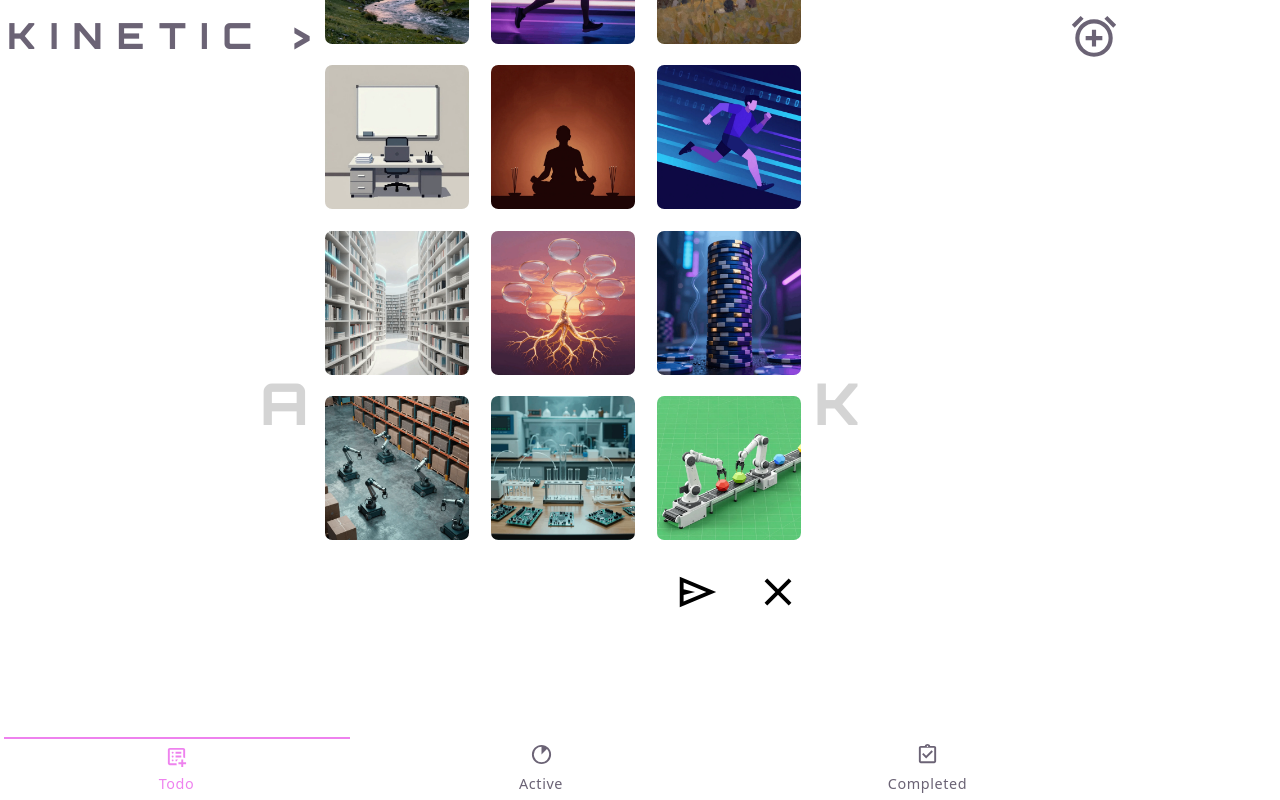
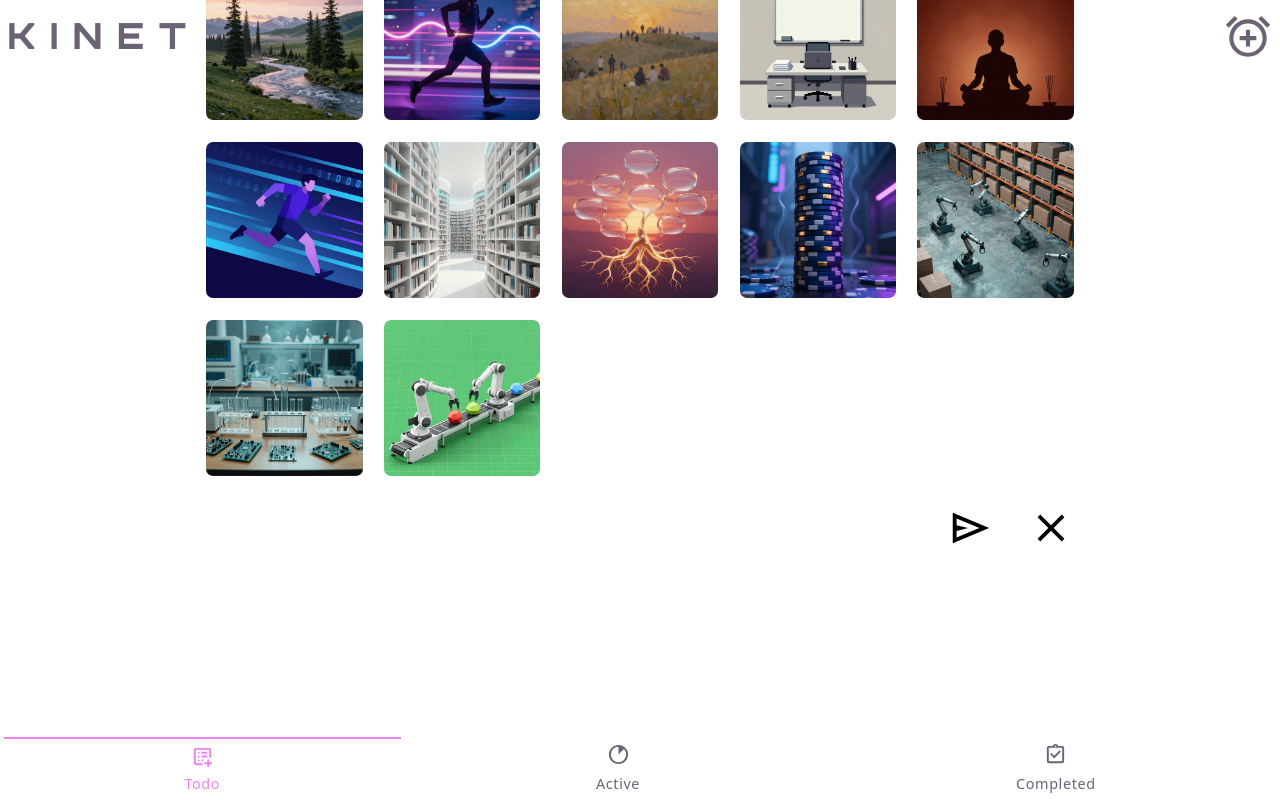
Before and after one commit to itzArka1407/Kinetic, a React (Vite) app: page / in a window 1280 px wide. Built offline with nearby package versions, Linux system fonts and the light colour scheme.

Commit message:
Fixed logic and UI bugs

```diff
--- a/src/App.css
+++ b/src/App.css
@@ -181,6 +181,7 @@ button::before {
     display: flex;
     flex-direction: column;
     gap: .8em;
+    width: 70vw;
 
     &::backdrop {
         background-color: rgba(0, 0, 0, 0.6);
@@ -234,7 +235,7 @@ button::before {
 
         & .task-images-panel {
             display: grid;
-            grid-template-columns: repeat(3, 8em);
+            grid-template-columns: repeat(auto-fit, minmax(8em, 1fr));
             gap: 1.2em;
 
             &>h2 {
@@ -244,7 +245,7 @@ button::before {
             &>img {
                 cursor: pointer;
                 display: block;
-                width: 8em;
+                width: 100%;
                 aspect-ratio: 1;
                 border-radius: .4em;
                 transition: .2s ease;
--- a/src/components/TaskCreationDialog.tsx
+++ b/src/components/TaskCreationDialog.tsx
@@ -1,6 +1,6 @@
 // Dialog to create a todo task
 import React, { useRef, useState, type InputEvent, type SubmitEvent } from "react";
-import { type ActiveTask, type Task, type TodoTask } from "../state";
+import { useCurrentDateTimeConstraint, type ActiveTask, type Task, type TodoTask } from "../state";
 
 function TaskCreationDialog(
     { setTasks, dialogRef, panelIdx }:
@@ -19,13 +19,15 @@ function TaskCreationDialog(
         if (submitAction.current === 'submit') {
             const name = formData.get('task-name') as string;
             const description = formData.get('task-desc') as string;
-            const starting_time = Date.parse(formData.get('start-time') as string) || undefined;
-            const ending_time = Date.parse(formData.get('end-time') as string) || undefined;
+            const starting_time = Date.parse(formData.get('start-time') as string) || Date.now(); // For active tasks, this is Date.now(0
+            const ending_time = Date.parse(formData.get('end-time') as string);
+
+            if (starting_time < Date.now() || ending_time < starting_time) return; // Invalid inputs
 
             let new_task: ActiveTask | TodoTask = panelIdx === 1 ? {
                 name: name,
                 description: description,
-                start_time: Date.now(), // Active task is added NOW
+                start_time: starting_time,
                 end_time: ending_time,
                 task_pic_idx: selectedImgIdx,
             } : {
@@ -48,6 +50,8 @@ function TaskCreationDialog(
         dialogRef.current?.close();
     }
 
+    const currentDateTimeLocal = useCurrentDateTimeConstraint();
+
     return (
         <dialog ref={dialogRef} id="task-creation-dialog">
             <h2>Create Task:</h2>
@@ -64,12 +68,12 @@ function TaskCreationDialog(
 
                 {panelIdx === 0 && <div>
                     <label htmlFor="task-start-time">Scheduled Time</label>
-                    <input type="datetime-local" id="task-start-time" name="start-time" required />
+                    <input type="datetime-local" id="task-start-time" min={currentDateTimeLocal} name="start-time" required />
                 </div>}
 
                 <div>
                     <label htmlFor="task-end-time">Ends at</label>
-                    <input type="datetime-local" id="task-end-time" name="end-time" required />
+                    <input type="datetime-local" id="task-end-time" min={currentDateTimeLocal} name="end-time" required />
                 </div>
 
                 <TaskImages selImgIdx={selectedImgIdx} setImgIdx={setSelectedImgIdx} />
--- a/src/index.css
+++ b/src/index.css
@@ -36,10 +36,9 @@
 #root {
     --header-ht: 4em;
     --footer-ht: 3.7em;
-    width: 1126px;
-    max-width: 100%;
+    width: 100vw;
+    height: 100vh;
     text-align: center;
-    min-height: 100svh;
     display: grid;
     grid-template-columns: 1;
     grid-template-rows: var(--header-ht) minmax(0, 1fr) var(--footer-ht);
--- a/src/state.tsx
+++ b/src/state.tsx
@@ -1,4 +1,6 @@
 // Contains shared state of various elements used throughout the app
+
+import { useEffect, useState } from "react";
 
 export type timestamp = number; // Just alias for time stamp -- makes code clearer
 export type index = number; // Same, just for code readability
@@ -41,3 +43,27 @@ export function formatTimeDifference(time: timestamp): string {
     if (minutes > 0) return `${minutes}m`;
     return `${Math.max(1, seconds)}s`; // Defaults to seconds, minimum 1s
 }
+
+export function useCurrentDateTimeConstraint() {
+    const [minDateTime, setMinDateTime] = useState('');
+
+    useEffect(() => {
+        const calculateCurrentTime = () => {
+            const now = new Date();
+
+            // Format to strict: YYYY-MM-DDTHH:MM
+            const year = now.getFullYear();
+            const month = String(now.getMonth() + 1).padStart(2, '0');
+            const day = String(now.getDate()).padStart(2, '0');
+            const hours = String(now.getHours()).padStart(2, '0');
+            const minutes = String(now.getMinutes()).padStart(2, '0');
+
+            return `${year}-${month}-${day}T${hours}:${minutes}`;
+        };
+
+        // Initialize immediately on mount
+        setMinDateTime(calculateCurrentTime());
+    }, []);
+
+    return minDateTime;
+}
```
